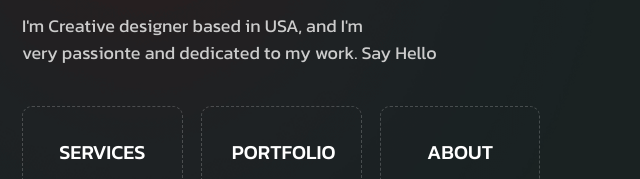
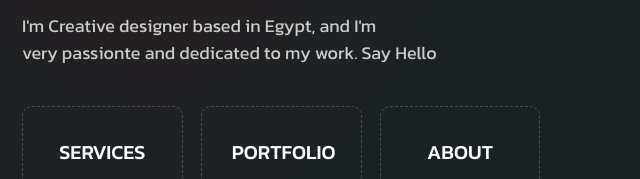
Before and after one commit to Kemo300/Responsive-Portfolio-Website, a plain HTML site: page index.html in a window 1280 px wide. Shown: the part 396-575 px from the top of the page, 42-682 px from the left. Drawn offline with Linux system fonts and the light colour scheme.

Commit message:
Edit Paragraph

```diff
--- a/index.html
+++ b/index.html
@@ -46,7 +46,7 @@
           </h1>
 
           <p>
-            I'm Creative designer based in USA, and I'm <br />
+            I'm Creative designer based in Egypt, and I'm <br />
             very passionte and dedicated to my work. Say Hello
           </p>
 
```
